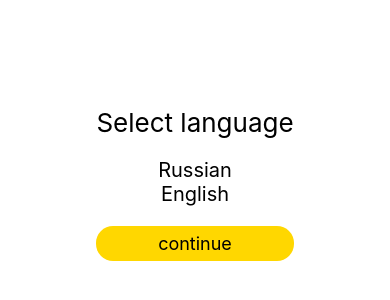
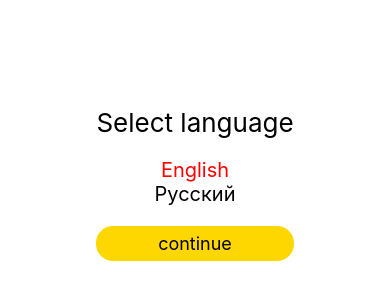
Before and after one commit to HuziMuzi/random-figures, a React Native app: screen / in a window 390 px wide. Shown: the part 238-538 px from the top of the page. Built offline with nearby package versions, Linux system fonts and the light colour scheme.

Commit message:
feat: switch language in initial screen

```diff
--- a/App.tsx
+++ b/App.tsx
@@ -1,17 +1,27 @@
+import './i18n';
 import {StatusBar} from 'expo-status-bar';
-import {StyleSheet, View} from 'react-native';
+import {StyleSheet, Text, View} from 'react-native';
 import {SelectLanguage} from "./src/components/SelectLanguage/SelectLanguage";
+import {useEffect, useState} from "react";
+import AsyncStorage from "@react-native-async-storage/async-storage";
 
-const App = () => {
+export default function App() {
+    const [initializeLanguage, setInitializeLanguage] = useState<string | null>(null)
+
+    useEffect(() => {
+        AsyncStorage.getItem('i18Lang').then(res => {
+            setInitializeLanguage(res)
+        })
+    }, [])
+
     return (
         <View style={styles.container}>
-            <SelectLanguage/>
             <StatusBar style="auto"/>
+            {initializeLanguage ? <Text>Done</Text> : <SelectLanguage/>}
         </View>
     );
 }
 
-export default App
 
 const styles = StyleSheet.create({
     container: {
--- /dev/null
+++ b/i18n.js
@@ -0,0 +1,29 @@
+import i18next from 'i18next';
+import en from './public/locales/en.json';
+import ru from './public/locales/ru.json';
+import {initReactI18next} from "react-i18next";
+import AsyncStorage from "@react-native-async-storage/async-storage";
+
+const languageDetector = {
+    type: 'languageDetector',
+    async: true,
+    detect: async (callback) => {
+        const savedDataJSON = await AsyncStorage.getItem('i18Lang');
+        const lng = savedDataJSON ? savedDataJSON : 'en';
+        callback(lng);
+    }
+};
+
+i18next.use(initReactI18next).use(languageDetector).init({
+    compatibilityJSON: 'v3',
+    fallbackLng: 'en',
+    resources: {
+        en,
+        ru,
+    },
+    react: {
+        useSuspense: false,
+    },
+});
+
+export default i18next;
--- a/package.json
+++ b/package.json
@@ -9,9 +9,13 @@
     "web": "expo start --web"
   },
   "dependencies": {
+    "@react-native-async-storage/async-storage": "1.17.11",
+    "@types/jest": "^29.5.0",
     "expo": "~48.0.10",
     "expo-status-bar": "~1.4.4",
+    "i18next": "^22.4.14",
     "react": "18.2.0",
+    "react-i18next": "^12.2.0",
     "react-native": "0.71.6"
   },
   "devDependencies": {
--- /dev/null
+++ b/public/locales/en.json
@@ -0,0 +1,6 @@
+{
+  "changeLanguage": {
+    "SelectLanguage": "Select language",
+    "button": "continue"
+  }
+}
--- /dev/null
+++ b/public/locales/ru.json
@@ -0,0 +1,6 @@
+{
+  "changeLanguage": {
+    "SelectLanguage": "Выберите язык",
+    "button": "продолжить"
+  }
+}
--- a/src/components/AppButton/AppButton.tsx
+++ b/src/components/AppButton/AppButton.tsx
@@ -14,7 +14,6 @@ export const AppButton = ({title, onPress}: AppButtonPropsType) => {
     );
 };
 
-
 const styles = StyleSheet.create({
     container: {
         width: '100%',
--- a/src/components/SelectLanguage/SelectLanguage.tsx
+++ b/src/components/SelectLanguage/SelectLanguage.tsx
@@ -1,42 +1,69 @@
 import React from 'react';
-import {StyleSheet, Text, TouchableOpacity, View} from "react-native";
+import {StyleSheet, Text, TouchableOpacity, View, ViewStyle} from "react-native";
 import {AppButton} from "../AppButton/AppButton";
+import {useTranslation} from "react-i18next";
+import AsyncStorage from "@react-native-async-storage/async-storage";
 
 
+const listLanguages = [
+    {
+        title: 'English',
+        value: 'en'
+    },
+    {
+        title: 'Русский',
+        value: 'ru'
+    },
+]
+
 export const SelectLanguage = () => {
+    const {t, i18n} = useTranslation('changeLanguage');
+    const currentLanguage = i18n.language
+    const changeLanguage = async (language: string) => {
+        await i18n.changeLanguage(language);
+    };
+
+    const handlerContinueButton = async () => {
+        await AsyncStorage.setItem('i18Lang', currentLanguage)
+        // await AsyncStorage.removeItem('i18Lang')
+    }
+
     return (
-        <View style={styles.wrapper}>
-            <View style={styles.container}>
-                <Text style={styles.title}>Select language</Text>
-                <TouchableOpacity><Text style={styles.text}>Russian</Text></TouchableOpacity>
-                <TouchableOpacity><Text style={styles.text}>English</Text></TouchableOpacity>
+        <View style={styles().wrapper}>
+            <View style={styles().container}>
+                <Text style={styles().title}>{t('SelectLanguage')}</Text>
+                {listLanguages.map((el, index) =>
+                    (<TouchableOpacity key={index} onPress={() => changeLanguage(el.value)}>
+                        <Text style={styles(currentLanguage === el.value).text}>{el.title}</Text>
+                    </TouchableOpacity>))}
             </View>
             <AppButton
-                onPress={() => {
-                }}
-                title='continue'
+                onPress={handlerContinueButton}
+                title={t('button')}
             />
         </View>
     );
 };
 
 
-const styles = StyleSheet.create({
+const styles = StyleSheet.create((currentLanguage?: boolean) => ({
     wrapper: {
+        flex: 1,
         alignItems: "center",
         justifyContent: 'center'
-    },
+    } as ViewStyle,
     container: {
         justifyContent: 'center',
         alignItems: 'center',
         marginBottom: 20
 
-    },
+    } as ViewStyle,
     title: {
         fontSize: 26,
         marginBottom: 20,
     },
     text: {
-        fontSize: 20
+        fontSize: 20,
+        color: currentLanguage ? 'red' : 'black'
     },
-})
+}))
```
Also changed, not shown: 1 other file (tests, documents, lock files or other folders).
